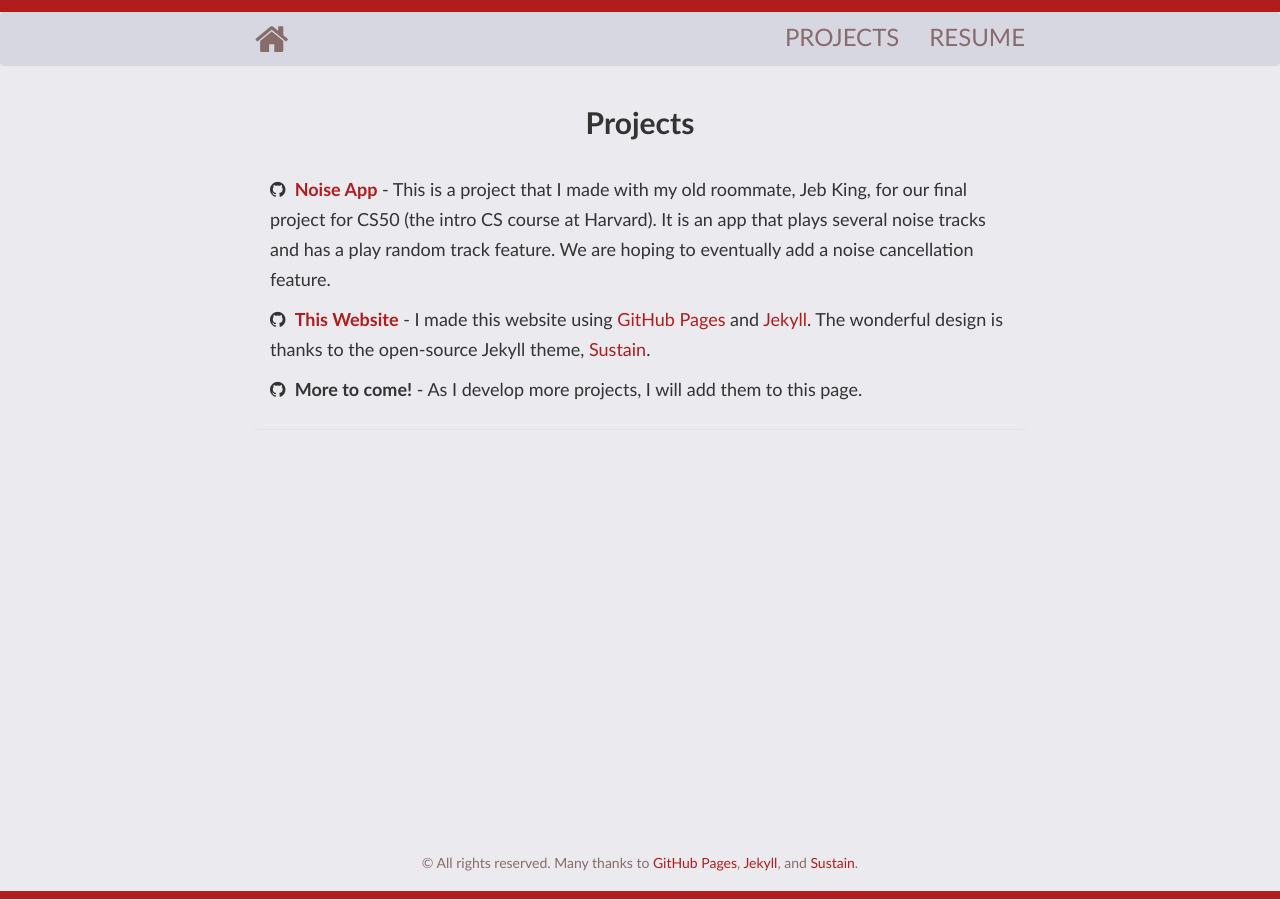
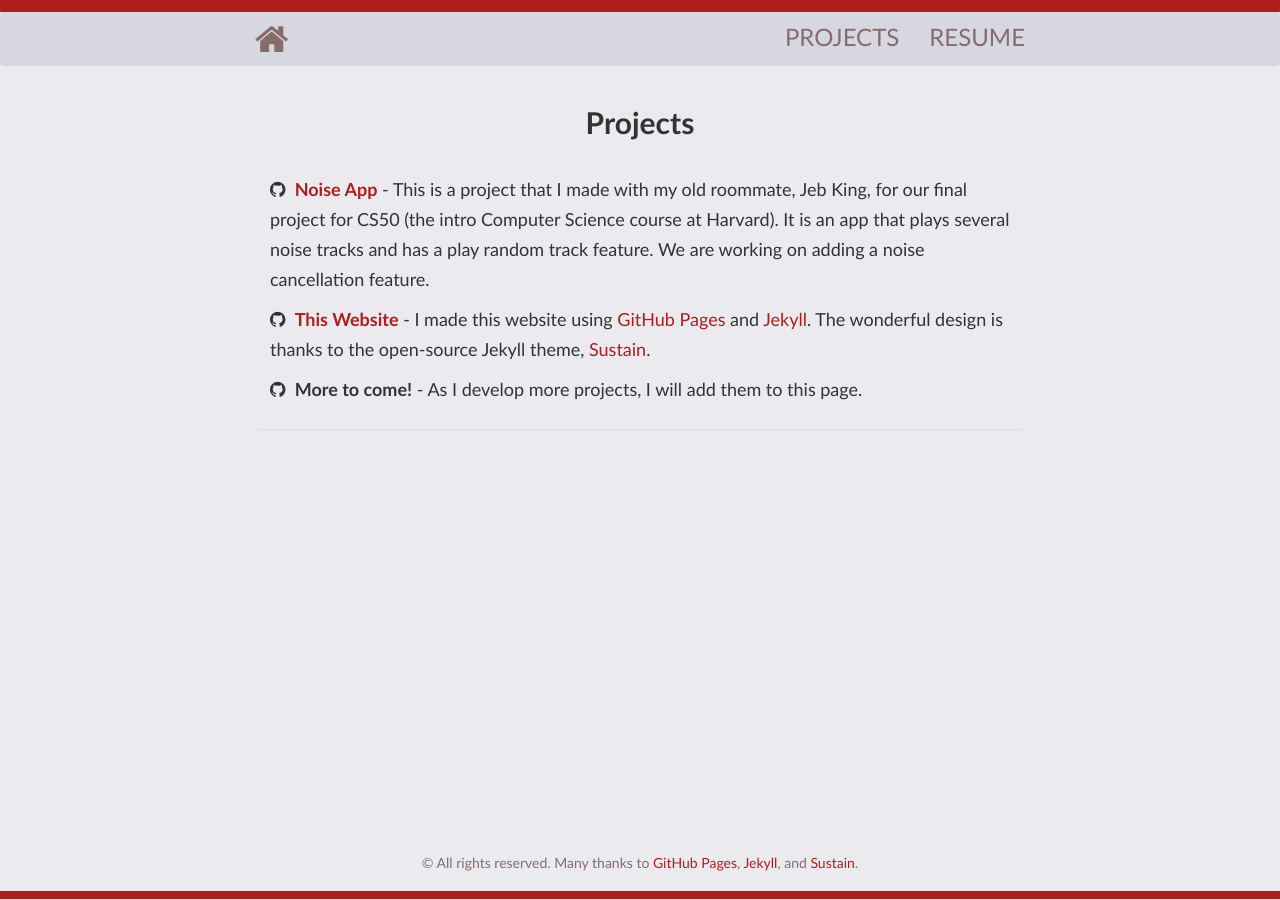
Before and after one commit to zachdietz1/home, a Jekyll site: the page built from projects.html, in a window 1280 px wide. Built offline with Jekyll 4.4.1, drawn with Linux system fonts in a browser that asks for light colours; nearby versions of some CDN libraries.

Commit message:
projects updated

```diff
--- a/_includes/projects.html
+++ b/_includes/projects.html
@@ -5,7 +5,7 @@
     <div class="panel-body">
 		<h5>
 			<i class="fa fa-github"></i>&nbsp;&nbsp;<strong><a href="https://github.com/zachdietz1/noise_app">Noise App</a></strong>
-			- This is a project that I made with my old roommate, Jeb King, for our final project for CS50 (the intro CS course at Harvard). It is an app that plays several noise tracks and has a play random track feature. We are hoping to eventually add a noise cancellation feature.
+			- This is a project that I made with my old roommate, Jeb King, for our final project for CS50 (the intro Computer Science course at Harvard). It is an app that plays several noise tracks and has a play random track feature. We are working on adding a noise cancellation feature.
 		</h5>
 		<h5>
 			<i class="fa fa-github"></i>&nbsp;&nbsp;<strong><a href="https://zachdietz1.github.io/home/">This Website</a></strong>
```
